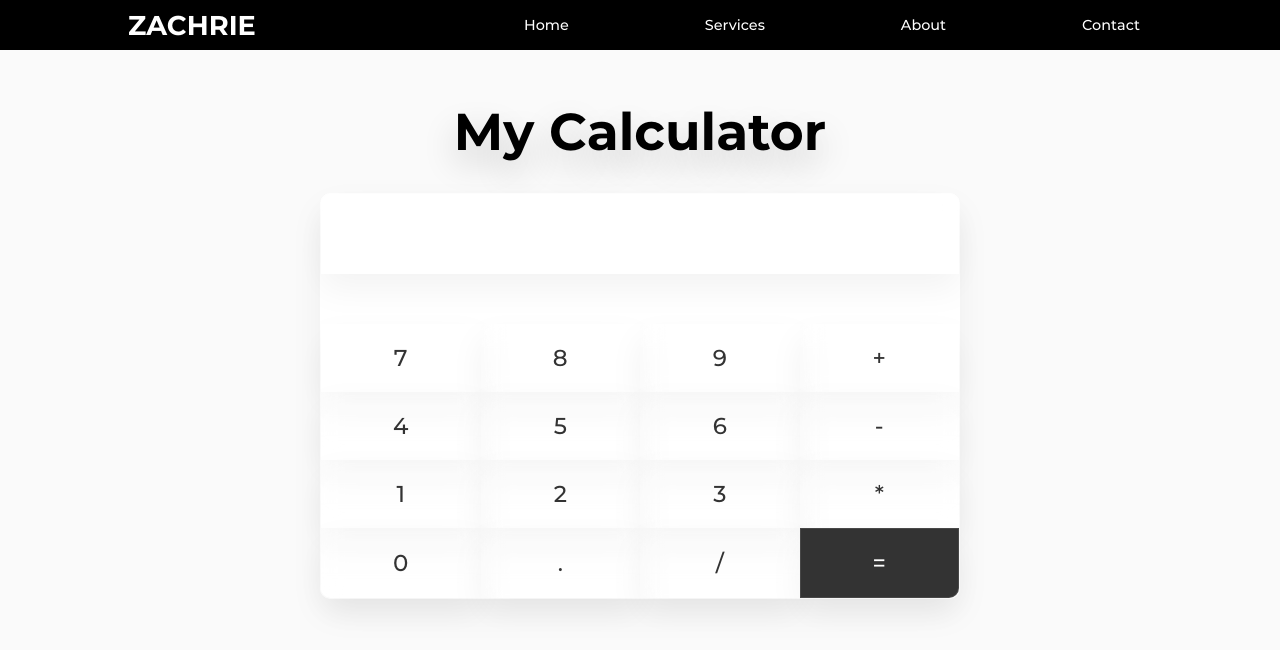
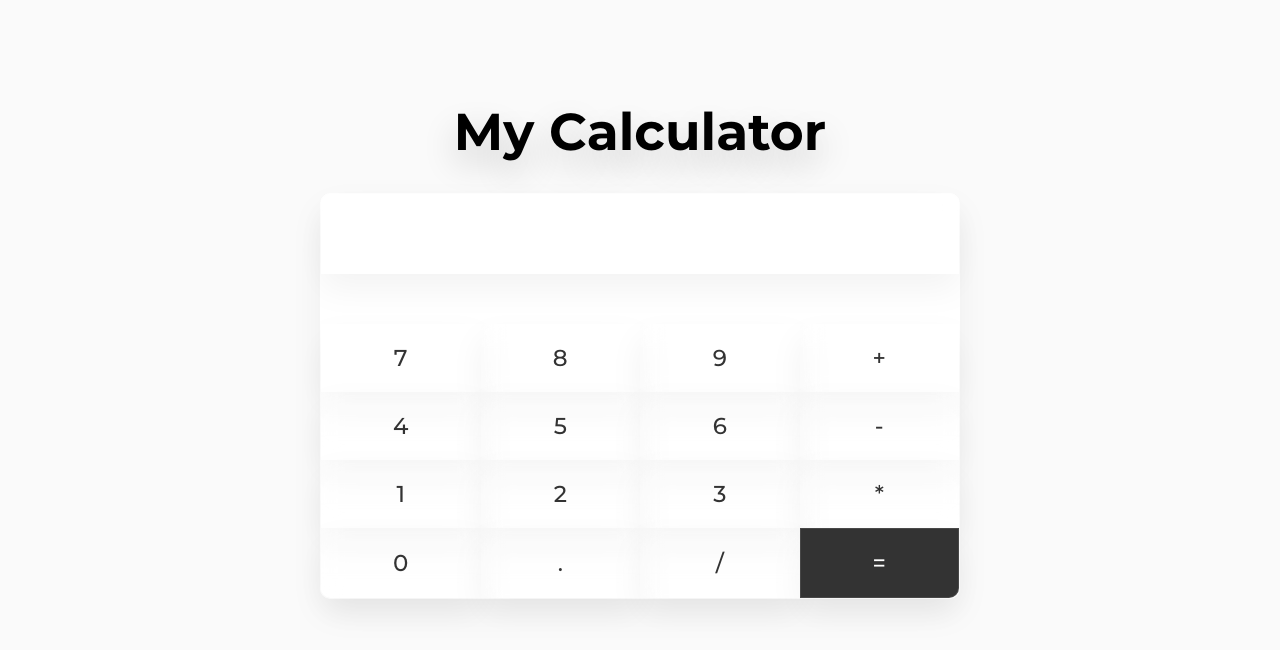
Before and after one commit to zachriek/simple-calculator, a plain HTML site: page index.html in a window 1280 px wide. Drawn offline with Linux system fonts and the light colour scheme.

Commit message:
Update index.html

```diff
--- a/index.html
+++ b/index.html
@@ -25,42 +25,16 @@
 </head>
 <body>
 
-	<nav class="menu-container">
-		<div class="logo">
-			<h4>
-				ZACHRIE
-			</h4>
-		</div>
-
-		<ul>
-			<li><a href="#">Home</a></li>
-			<li><a href="#">Services</a></li>
-			<li><a href="#">About</a></li>
-			<li><a href="#">Contact</a></li>
-		</ul>
-
-		<div class="menu-toggle">
-			<input type="checkbox" class="toggler">
-			<div class="hamburger">
-				<div></div>
-			</div>
-		</div>
-	</nav>
-
 	<div class="cal-container">
 		<div class="heading">
-			<h1>
-				My Calculator
-			</h1>
+			<h1>My Calculator</h1>
 		</div>
 		<div class="cal">
 			<form action="#" name="form">
 				<div class="result">
 					<input class="text" name="disp" id="disp">
 				</div>
-
 				<div class="buttons">
-
 					<div class="row">
 						<input type="button" value="7" name="v7" onclick="val(v7.value)">
 						<input type="button" value="8" name="v8" onclick="val(v8.value)">
@@ -93,7 +67,6 @@
 		</div>
 	</div>
 
-<script src="js/jquery-3.6.0.min.js"></script>
 <script src="js/script.js"></script>
 </body>
 </html>
```
